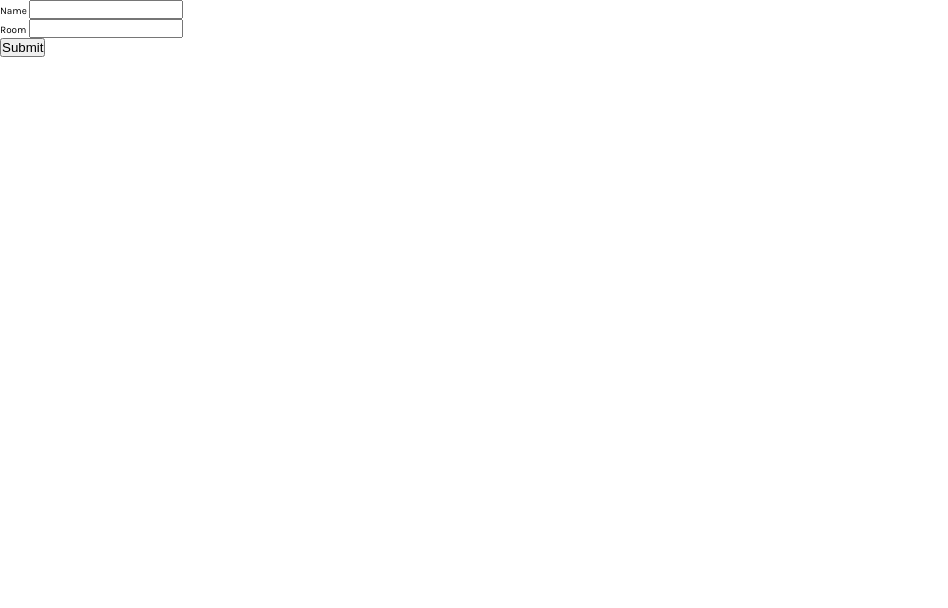
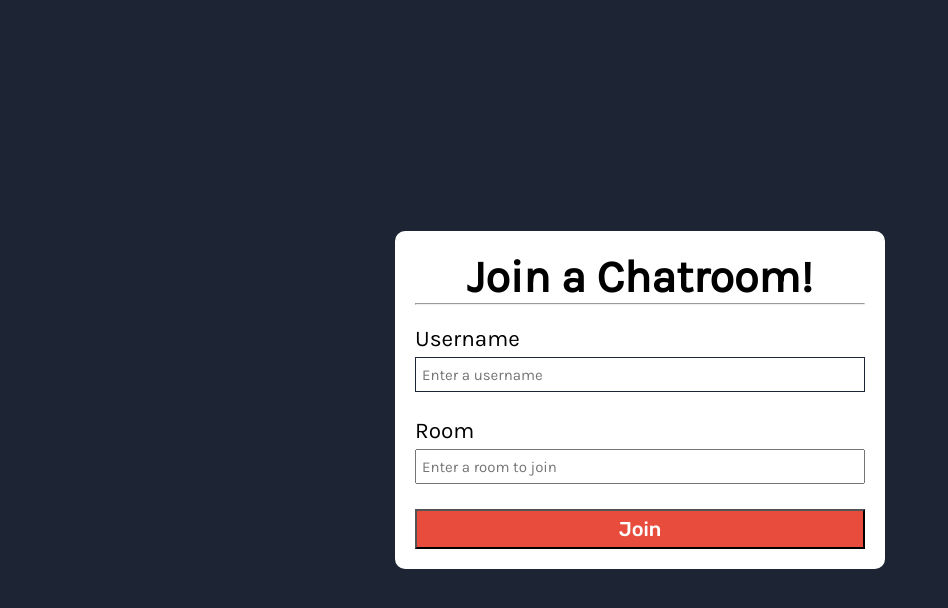
Before and after one commit to bmcarmody/chat-app, a React (Create React App) app in the folder client/: page / in a window 1280 px wide. Shown: the top 608 px of the page, without its empty margins (0-948 px from the left). Built offline with nearby package versions, Linux system fonts and the light colour scheme; no server answers.

Commit message:
Styled the homepage/login form

```diff
--- a/client/src/App.js
+++ b/client/src/App.js
@@ -4,8 +4,8 @@ import io from 'socket.io-client';
 
 import SocketContext from './store/socket-context';
 
-import Login from './components/pages/Login';
-import ChatPage from './components/pages/ChatPage';
+import Home from './components/pages/Home';
+import Chat from './components/pages/Chat';
 
 const endpoint = 'http://localhost:5000';
 const socket = io(endpoint);
@@ -14,8 +14,8 @@ const App = () => {
   return (
     <SocketContext.Provider value={socket}>
       <Router>
-        <Route path="/" exact component={Login} />
-        <Route path="/chat/room=:room" exact component={ChatPage} />
+        <Route path="/" exact component={Home} />
+        <Route path="/chat/room=:room" exact component={Chat} />
       </Router>
     </SocketContext.Provider>
   );
--- /dev/null
+++ b/client/src/components/atoms/LoginForm.js
@@ -0,0 +1,68 @@
+import React, { useState, useContext } from 'react';
+import { withRouter } from 'react-router-dom';
+
+import SocketContext from '../../store/socket-context';
+
+const LoginForm = props => {
+  const [name, setName] = useState(null);
+  const [room, setRoom] = useState(null);
+  const [errors, setErrors] = useState({});
+
+  const socket = useContext(SocketContext);
+
+  const onClick = e => {
+    const params = { name, room };
+
+    socket.emit('join', params, err => {
+      if (err) {
+        setErrors(err);
+      } else {
+        props.history.push(`./chat/room=${room}`, { user: name });
+      }
+    });
+  };
+
+  const onChange = e => {
+    if (e.target.name === 'name') {
+      setName(e.target.value);
+    } else {
+      setRoom(e.target.value);
+    }
+  };
+  return (
+    <div className="loginForm">
+      <h1>Join a Chatroom!</h1>
+      <hr />
+      <div className="loginForm__group">
+        <label htmlFor="name">Username </label>
+        {errors.name && <div className="loginForm__error">{errors.name}</div>}
+        <br />
+        <input
+          type="textbox"
+          name="name"
+          onChange={onChange}
+          placeholder="Enter a username"
+          autoFocus
+        />
+        <br />
+      </div>
+      <div className="loginForm__group">
+        <label htmlFor="room">Room </label>
+        {errors.room && <div className="loginForm__error">{errors.room}</div>}
+        <br />
+        <input
+          type="textbox"
+          name="room"
+          onChange={onChange}
+          placeholder="Enter a room to join"
+        />
+        <br />
+      </div>
+      <button type="submit" onClick={onClick} className="font__heading">
+        Join
+      </button>
+    </div>
+  );
+};
+
+export default withRouter(LoginForm); // Allows access to props.history.push
--- /dev/null
+++ b/client/src/components/atoms/LoginForm.scss
@@ -0,0 +1,55 @@
+.loginForm {
+  background: white;
+  width: fit-content;
+  padding: 2rem;
+  border-radius: 1rem;
+  font-size: 2.25rem;
+
+  h1 {
+    text-align: center;
+  }
+
+  hr {
+    margin-bottom: 2rem;
+  }
+
+  &__group {
+    padding-bottom: 2.5rem;
+  }
+
+  input {
+    margin-top: 0.5rem;
+    width: 45rem;
+    height: 3.5rem;
+    font-size: 1.5rem;
+    padding: 0.5rem;
+
+    &:focus {
+      outline: none;
+      border: 1px solid #1d2534;
+      padding-left: 6px;
+    }
+  }
+
+  button {
+    font-size: 2rem;
+    width: 100%;
+    padding: 0.5rem;
+    height: 4rem;
+    color: white;
+    background: #e74c3c;
+
+    &:hover,
+    &:focus {
+      cursor: pointer;
+      border: none;
+      outline: none;
+      background: darken(#e74c3c, 10%);
+    }
+  }
+
+  &__error {
+    float: right;
+    color: red;
+  }
+}
--- a/client/src/components/pages/ChatPage.js
+++ b/client/src/components/pages/Chat.js
@@ -2,7 +2,7 @@ import React, { useState, useContext } from 'react';
 import Message from '../atoms/Message';
 import SocketContext from '../../store/socket-context';
 
-const ChatPage = props => {
+const Chat = props => {
   const [text, setText] = useState('');
   const [chat, setChat] = useState([]);
   const [userList, setUserList] = useState([]);
@@ -45,26 +45,26 @@ const ChatPage = props => {
   });
 
   return (
-    <div className="chatPage">
-      <div className="chatPage__userPanel">
+    <div className="chat">
+      <div className="chat__userPanel">
         <h1 className="font__heading">Users</h1>
-        <ul className="chatPage__userPanel__users">
+        <ul className="chat__userPanel__users">
           {userList.map(user => (
             <li key={user}>{user}</li>
           ))}
         </ul>
         <button
-          className="chatPage__userPanel__exit font__heading"
+          className="chat__userPanel__exit font__heading"
           onClick={exitRoom}
         >
           Exit Chat Room
         </button>
       </div>
-      <div className="chatPage__chatPanel">
-        <ol className="chatPage__chatPanel__chat">
+      <div className="chat__chatPanel">
+        <ol className="chat__chatPanel__chat">
           {chat.map(message => message)}
         </ol>
-        <div className="chatPage__chatPanel__bottom-bar">
+        <div className="chat__chatPanel__bottom-bar">
           <input
             name="message"
             type="text"
@@ -72,13 +72,13 @@ const ChatPage = props => {
             autoFocus
             autoComplete="off"
             onChange={onChange}
-            className="chatPage__chatPanel__bottom-bar__input"
+            className="chat__chatPanel__bottom-bar__input"
             value={text}
             onKeyPress={onEnter}
           />
           <button
             onClick={sendMessage}
-            className="chatPage__chatPanel__bottom-bar__button font__heading"
+            className="chat__chatPanel__bottom-bar__button font__heading"
           >
             Send
           </button>
@@ -88,4 +88,4 @@ const ChatPage = props => {
   );
 };
 
-export default ChatPage;
+export default Chat;
--- a/client/src/components/pages/ChatPage.scss
+++ b/client/src/components/pages/Chat.scss
@@ -1,4 +1,4 @@
-.chatPage {
+.chat {
   display: flex;
   height: 100vh;
   position: relative;
@@ -27,10 +27,11 @@
 
     &__exit {
       border: none;
-      background: #e74c3c;
+      background: none;
+      color: #e74c3c;
+      border: 3px solid #e74c3c;
       width: 20rem;
       height: 4rem;
-      color: white;
       position: absolute;
       bottom: 0;
       transform: translate(-50%, -50%);
@@ -41,6 +42,9 @@
       &:hover,
       &:focus {
         cursor: pointer;
+        border: none;
+        background: #e74c3c;
+        color: white;
       }
     }
   }
@@ -65,6 +69,12 @@
         width: 100%;
         padding: 1rem;
         font-size: 2rem;
+        outline: none;
+
+        &:focus {
+          border: 1px solid #595959;
+          padding: 1.1rem;
+        }
       }
 
       &__button {
@@ -75,6 +85,12 @@
         background: #e74c3c;
         color: white;
         font-size: 2rem;
+
+        &:focus,
+        &:hover {
+          background: darken(#e74c3c, 10%);
+          cursor: pointer;
+        }
       }
     }
   }
--- /dev/null
+++ b/client/src/components/pages/Home.js
@@ -0,0 +1,13 @@
+import React from 'react';
+
+import LoginForm from '../atoms/LoginForm';
+
+const Home = () => {
+  return (
+    <div className="home">
+      <LoginForm />
+    </div>
+  );
+};
+
+export default Home;
--- /dev/null
+++ b/client/src/components/pages/Home.scss
@@ -0,0 +1,8 @@
+.home {
+  background: #1d2534;
+  width: 100vw;
+  height: 100vh;
+  display: flex;
+  align-items: center;
+  justify-content: center;
+}
--- a/client/src/components/pages/Login.js
+++ /dev/null
@@ -1,45 +0,0 @@
-import React, { useState, useContext } from 'react';
-import SocketContext from '../../store/socket-context';
-
-const Login = props => {
-  const [name, setName] = useState(null);
-  const [room, setRoom] = useState(null);
-  const [errors, setErrors] = useState({});
-
-  const socket = useContext(SocketContext);
-
-  const onClick = e => {
-    const params = { name, room };
-
-    socket.emit('join', params, err => {
-      if (err) {
-        setErrors(err);
-      } else {
-        props.history.push(`./chat/room=${room}`, { user: name });
-      }
-    });
-  };
-
-  const onChange = e => {
-    if (e.target.name === 'name') {
-      setName(e.target.value);
-    } else {
-      setRoom(e.target.value);
-    }
-  };
-  return (
-    <React.Fragment>
-      <label htmlFor="name">Name </label>
-      <input type="textbox" name="name" onChange={onChange} /> <br />
-      {errors.name && <div>{errors.name}</div>}
-      <label htmlFor="room">Room </label>
-      <input type="textbox" name="room" onChange={onChange} /> <br />
-      {errors.room && <div>{errors.room}</div>}
-      <button type="submit" onClick={onClick}>
-        Submit
-      </button>
-    </React.Fragment>
-  );
-};
-
-export default Login;
--- a/client/src/index.scss
+++ b/client/src/index.scss
@@ -2,6 +2,8 @@
 
 // Atoms
 @import './components/atoms/Message.scss';
+@import './components/atoms/LoginForm.scss';
 
 // Pages
-@import './components/pages/ChatPage.scss';
+@import './components/pages/Home.scss';
+@import './components/pages/Chat.scss';
```
Also changed, not shown: 1 other file (tests, documents, lock files or other folders).
